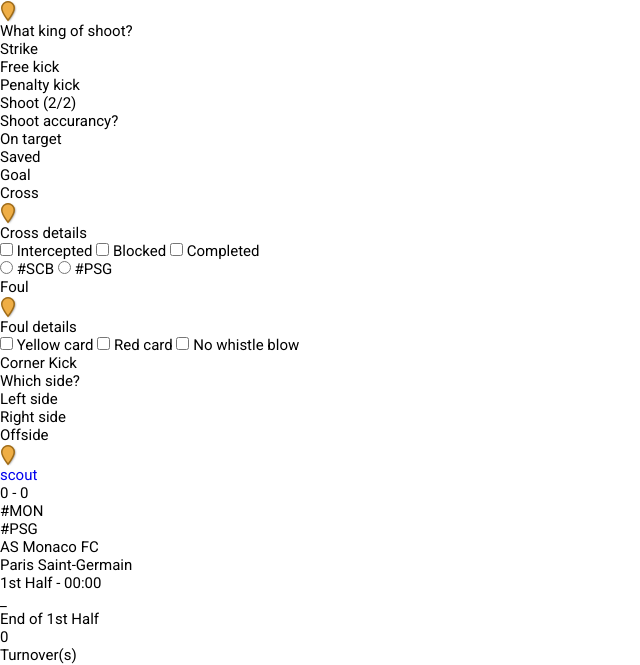
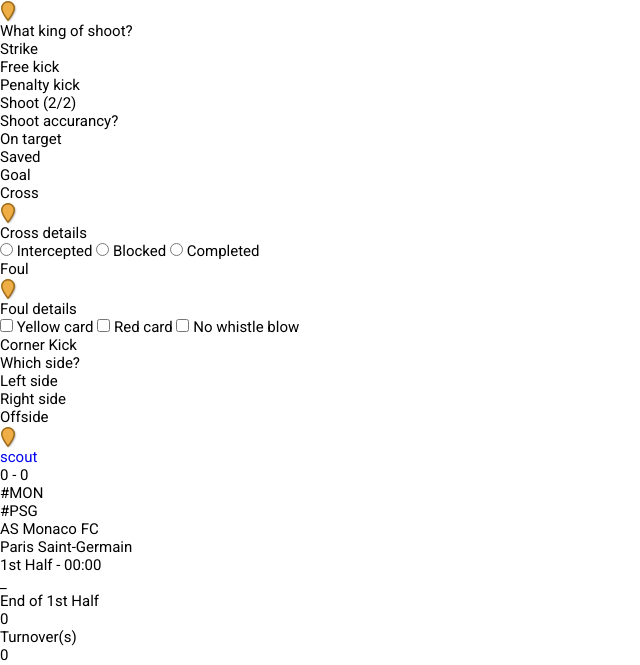
Before and after one commit to mattharbo/scout, a PHP site: page /recordv2.php in a window 1280 px wide. Shown: the part 58-723 px from the top of the page, without its empty margins (0-640 px from the left). Run offline with PHP 8.4, Linux system fonts and the light colour scheme.

Commit message:
Manage Radio
• CSS display
• HTML Clean up
• Event « crosses » management

```diff
--- a/js/scout.js
+++ b/js/scout.js
@@ -139,10 +139,16 @@ function submitRightNav(){
         //action	team	time	x	y		state
 
         if(divid == "crossHome" || divid == "crossAway"){
-            //DEFINE VARIABLE HERE
+            state = document.querySelector('input[name = "crosstype"]:checked').id;
 
-            //FOR RADIO BUTTON
-            //var gender = document.querySelector('input[name = "foultype"]:checked').value;
+            var newevent={
+                "action": divid.substring(0,nrbchar-4),
+                "team": divid.slice(-4).toLowerCase(),
+                "time": "",
+                "x": lasteventX,
+                "y": lasteventY,
+                "state":state
+            };
         }
 
         //***** FOULS *****
@@ -239,6 +245,9 @@ function eraseTempData(){
     document.getElementById("yellowcard").checked=false;
     document.getElementById("redcard").checked=false;
     document.getElementById("nowhistle").checked=false;
+    document.getElementById("intercepted").checked=false;
+    document.getElementById("blocked").checked=false;
+    document.getElementById("completed").checked=false;
 
     if(pitchPointerSelected !== ""){
         document.getElementById(pitchPointerSelected).style.display= 'none';
--- a/recordv2.php
+++ b/recordv2.php
@@ -109,29 +109,21 @@
 
             <div id="proposalTitle">Cross details</div>
 
-            <div id="propositions">
+            <div id="propositions" class="radios">
 
-                <input type="checkbox" id="intercepted" name="crosstype" />
+               <input type="radio" name="crosstype" id="intercepted"/>
 
-                <label class="forcheckbox" for="intercepted">Intercepted</label>
+                <label class="forradiobtn" for="intercepted">Intercepted</label>
 
-                <input type="checkbox" id="blocked" name="crosstype" class="checkbox"/>
+                <input type="radio" name="crosstype" id="blocked" />
 
-                <label class="forcheckbox" for="blocked">Blocked</label>
+                <label class="forradiobtn" for="blocked">Blocked</label>
 
-                <input type="checkbox" id="completed" name="crosstype" class="checkbox"/>
+                <input type="radio" name="crosstype" id="completed" />
 
-                <label class="forcheckbox" for="completed">Completed</label>
+                <label class="forradiobtn" for="completed">Completed</label>
 
             </div>
-
-            <div id="foulRadioBtn" class="radios">
-                    <input type="radio" name="foulTeam" value="home" id="foul1">
-                    <label class="radio" for="foul1">#SCB</label>
-
-                    <input type="radio" name="foulTeam" value="away" id="foul2">
-                    <label class="radio" for="foul2">#PSG</label>
-                </div>
 
         </div>
 
```
Also changed, not shown: css/interface.css (+13 -28 lines).
